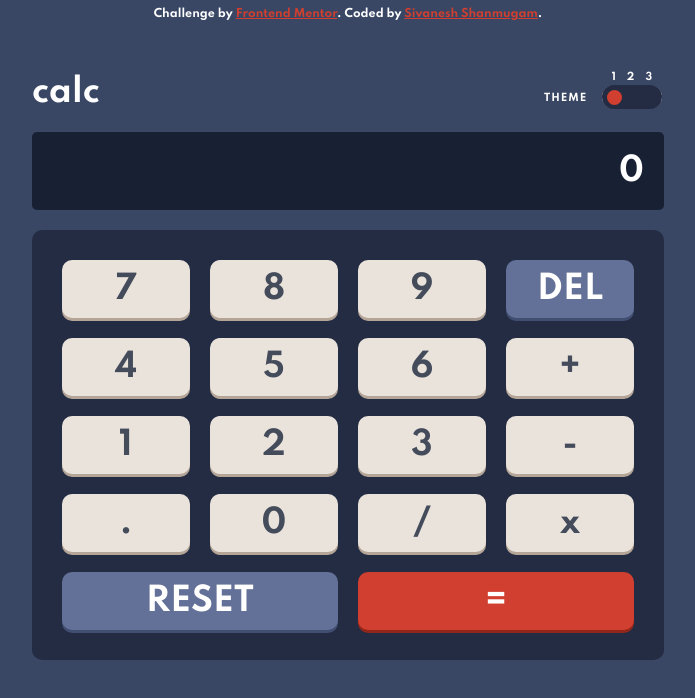
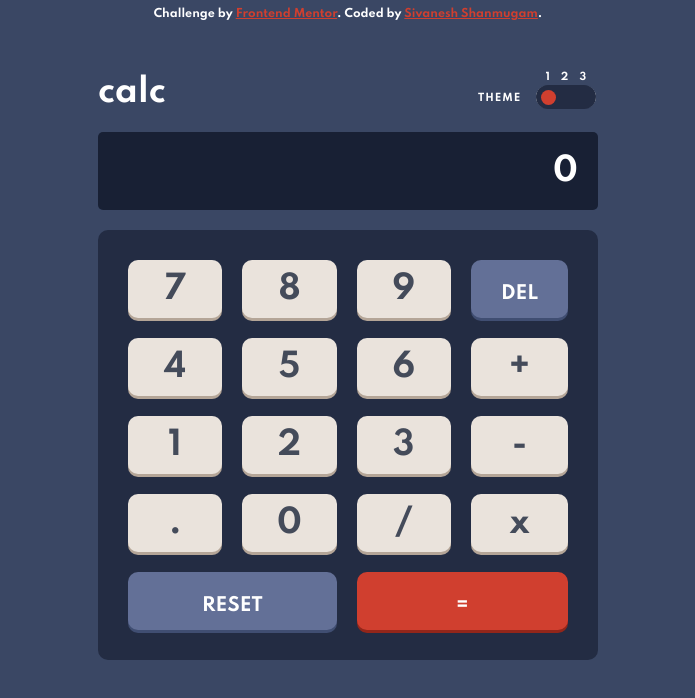
Before and after one commit to Sivanesh-S/frontend-challenges, a plain HTML site: page calculator-app-main/index.html in a window 1280 px wide. Shown: the whole page, without its empty margins (292-987 px from the left). Drawn offline with Linux system fonts and the light colour scheme.

Commit message:
resized for layouts

```diff
--- a/calculator-app-main/index.html
+++ b/calculator-app-main/index.html
@@ -54,7 +54,7 @@
         <div id="n7" class="numbers normal-btns">7</div>
         <div id="n8" class="numbers normal-btns">8</div>
         <div id="n9" class="numbers normal-btns">9</div>
-        <div id="del" class="action-btn normal-btns">DEL</div>
+        <div id="del" class="action-btn normal-btns string-btns">DEL</div>
 
         <div id="n4" class="numbers normal-btns">4</div>
         <div id="n5" class="numbers normal-btns">5</div>
@@ -71,8 +71,8 @@
         <div id="div" class="numbers normal-btns">/</div>
         <div id="mul" class="numbers normal-btns">x</div>
 
-        <div id="reset" class="action-btn normal-btns">RESET</div>
-        <div id="equals" class="normal-btns">=</div>
+        <div id="reset" class="action-btn normal-btns string-btns">RESET</div>
+        <div id="equals" class="normal-btns string-btns">=</div>
       </div>
     </div>
 
--- a/calculator-app-main/script.js
+++ b/calculator-app-main/script.js
@@ -124,7 +124,7 @@ function keyPressEvent(event) {
       answer = 0;
       prevValue = 0;
       operation = null;
-      updateScreen('');
+      updateScreen('0');
     }
   }
 
--- a/calculator-app-main/style.css
+++ b/calculator-app-main/style.css
@@ -42,7 +42,7 @@ h1 {
 }
 
 #calc-app {
-  width: 50%;
+  width: 500px;
   margin: 0 auto;
 }
 
@@ -119,6 +119,11 @@ h1 {
   cursor: pointer;
 }
 
+.string-btns {
+  font-size: 18px;
+  padding-top: 24px;
+}
+
 #reset {
   grid-column-start: 1;
   grid-column-end: 3;
```
